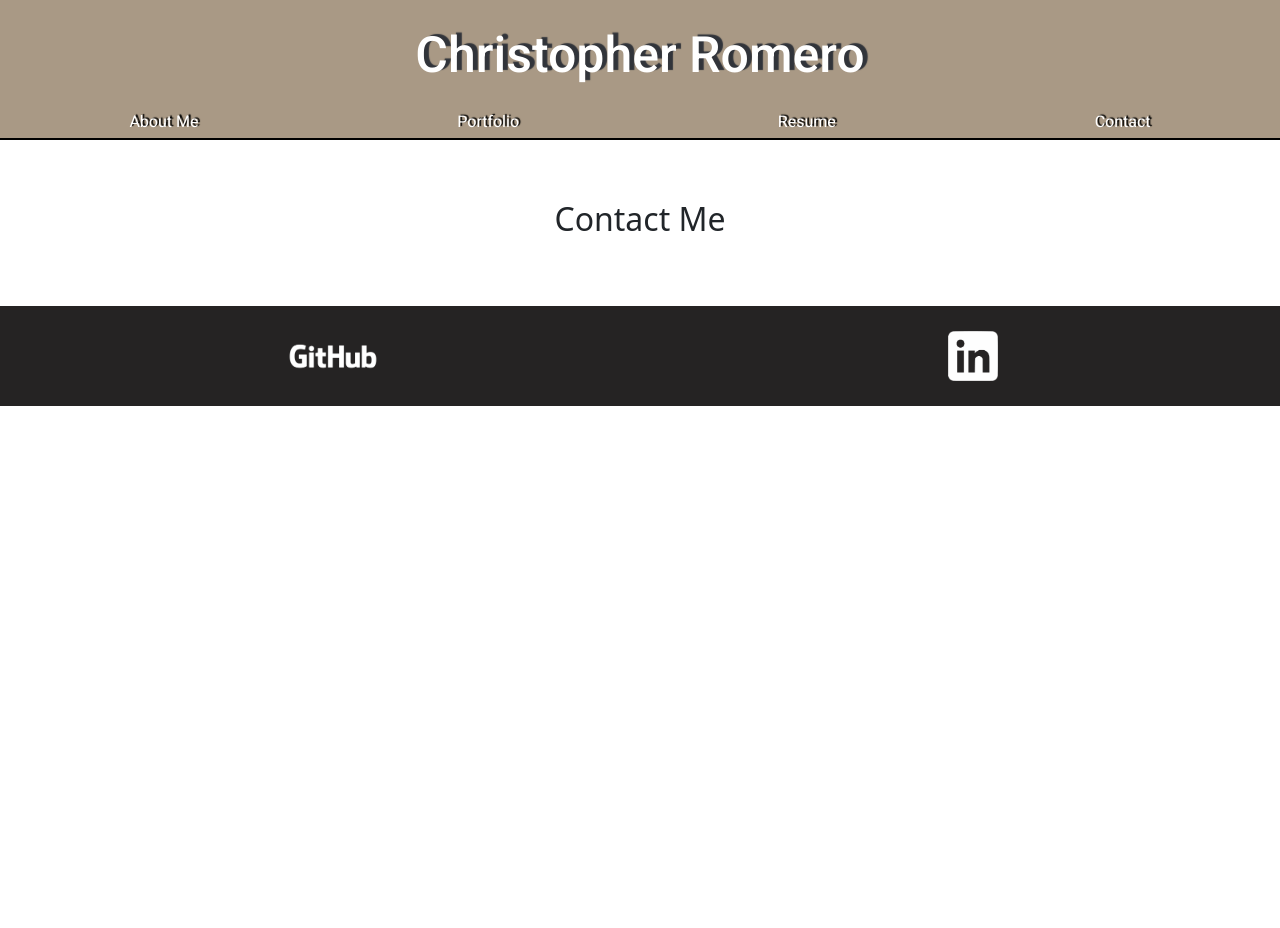
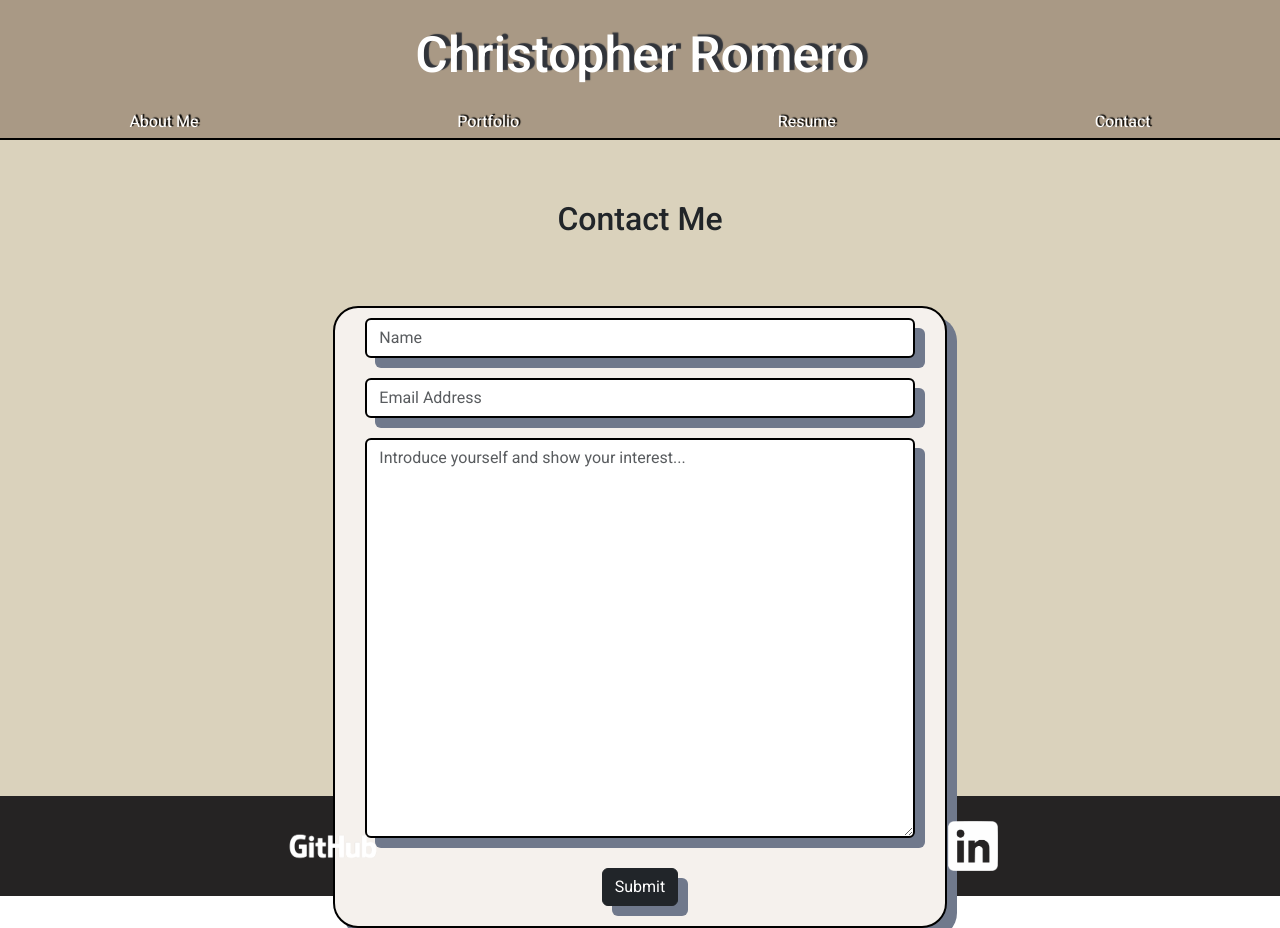
Before and after one commit to ChrisRome00/ReactPortfolio, a React (Vite) app in the folder ReactPortfolio/: page /contact in a window 1280 px wide. Before the commit the page ends 800 px from the top, so only its background shows below. Built offline with nearby package versions, Linux system fonts and the light colour scheme.

Commit message:
Finsihed Contact Me Page

```diff
--- a/ReactPortfolio/src/pages/ContactMe.jsx
+++ b/ReactPortfolio/src/pages/ContactMe.jsx
@@ -1,12 +1,24 @@
-import './styles/ContactMe.css'
+import './styles/ContactMe.css';
+import { useState } from 'react';
+
 export default function ContactMe() {
-    return (
-        <div>
-            <h2>Contact Me</h2>
-            <div className="form-container">
+  const [isLoading, setIsLoading] = useState(false);
 
-            </div>
-        </div>
+  function handleSub() {
+    setIsLoading(true);
+  }
 
-    )
+  return (
+    <div className='contact'>
+      <h2>Contact Me</h2>
+      <div className="form-container">
+        <form action="https://formsubmit.co/romero.chrisprof@gmail.com" method="POST" onSubmit={handleSub} >
+          <input type="text" name="name" id="name" className='form-control' placeholder="Name" required />
+          <input type="email" name="email" id="email" className='form-control'  placeholder="Email Address" required />
+          <textarea name="textarea" id="textarea" className='form-control' rows="16" maxLength={1000} placeholder="Introduce yourself and show your interest..." required ></textarea>
+          <button type="submit" className='btn btn-dark' disabled={isLoading}>{isLoading ? 'Sending...' : 'Submit'}</button>
+        </form>
+      </div>
+    </div>
+  );
 }
--- a/ReactPortfolio/src/pages/Resume.jsx
+++ b/ReactPortfolio/src/pages/Resume.jsx
@@ -80,7 +80,7 @@ export default function Resume() {
                 </div>
             </div>
             <div className="buttonDiv">
-                <button className="btn">Download Resume ⬇️</button>
+                <button className="btn specbtn">Download Resume ⬇️</button>
             </div>
         </div>
 
--- a/ReactPortfolio/src/pages/styles/ContactMe.css
+++ b/ReactPortfolio/src/pages/styles/ContactMe.css
@@ -0,0 +1,41 @@
+.contact{
+    background-color: #DAD2BC;
+    font-family: "Roboto";
+    padding: 0 2vw 0 2vw;
+    display: flex;
+    flex-direction: column;
+    align-items: center;
+    height: 82vh;
+}
+
+.form-container{
+    display: flex;
+    justify-content: center;
+    border: 2px solid black;
+    border-radius: 25px;
+    width: 50%;
+    background-color: #F5F1ED;
+    height: 700px;
+    box-shadow: 10px 10px #70798C;
+
+}
+
+form{
+    width: 90%;
+    display: flex;
+    flex-direction: column;
+    justify-content: center;
+    align-items: center;
+
+}
+
+.form-control{
+    margin: 10px;
+    border: 2px solid rgb(0, 0, 0);
+    box-shadow: 10px 10px #70798C;
+}
+
+.btn-dark{
+    margin: 20px;
+    box-shadow: 10px 10px #70798C;
+}
--- a/ReactPortfolio/src/pages/styles/Resume.css
+++ b/ReactPortfolio/src/pages/styles/Resume.css
@@ -100,16 +100,16 @@ h3{
     padding-bottom: 200px;
 }
 
-.btn{
+.specbtn{
     width: 200px;
     height: 50px;
     border: 2px solid black;
-    background-color: #70798C;
+    background-color: #e8ebf0;
 }
 
-.btn:hover{
-    background-color: #252323;
-    color: white;
+.specbtn:hover{
+    background-color: #818181;
+    color: rgb(255, 255, 255);
 }
 
 .acc {
```
